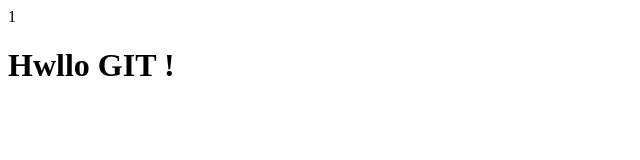
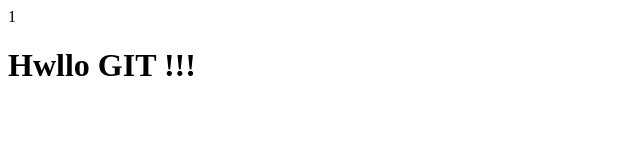
Before and after one commit to magdalena-rozalewicz/my-first-repository, a plain HTML site: page index.html in a window 1280 px wide. Shown: the full height of the page, 0-640 px from the left. Drawn offline with Linux system fonts and the light colour scheme.

Commit message:
Hello Git changed index.html

```diff
--- a/index.html
+++ b/index.html
@@ -7,7 +7,7 @@
     <title>ISA GIT course</title>
 </head>
 <body>
-    <h1> Hwllo GIT !</h1>
+    <h1> Hwllo GIT !!!</h1>
 
 </body>
 </html>
```
